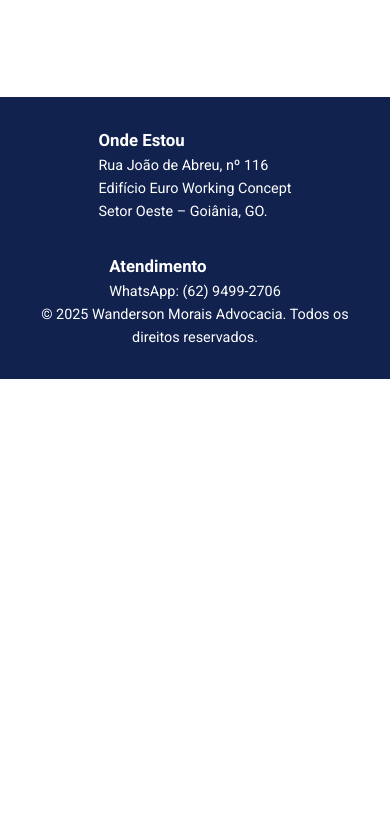
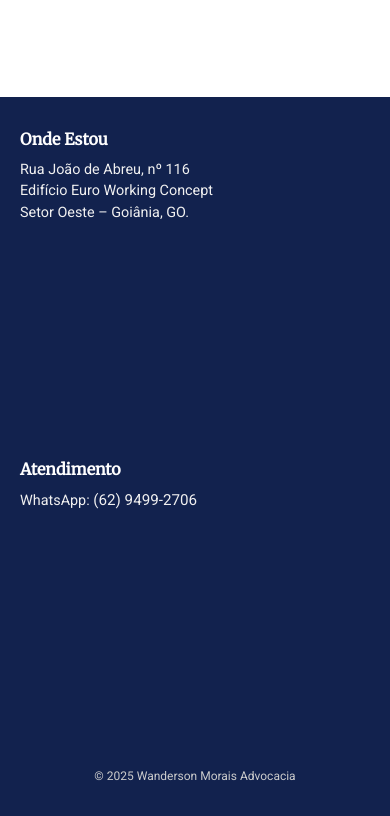
Before and after one commit to ClovisJunioG/Advocacia, a plain HTML site: page index.html in a window 390 px wide. Shown: the part 2473-3289 px from the top of the page. Before the commit the page ends 2852 px from the top, so only its background shows below. Drawn offline with Linux system fonts and the light colour scheme.

Commit message:
Update index.html

```diff
--- a/index.html
+++ b/index.html
@@ -18,6 +18,67 @@
       color: #12224E;
       line-height: 1.6;
       transition: background-color 0.3s, color 0.3s;
+ .footer-content {
+    display: flex;
+    justify-content: space-between;
+    flex-wrap: wrap;
+    gap: 30px;
+    max-width: 1200px;
+    margin: 0 auto 20px;
+    text-align: left;
+  }
+
+  .footer-column {
+    flex: 1 1 300px;
+    color: #f0f0f0;
+  }
+
+  .footer-column h3 {
+    font-size: 1.1rem;
+    margin-bottom: 10px;
+    font-family: 'Merriweather', serif;
+    color: white;
+  }
+
+  .footer-column p,
+  .footer-column a {
+    font-size: 0.95rem;
+    color: #f0f0f0;
+    line-height: 1.5;
+  }
+
+  .footer-bottom {
+    text-align: center;
+    font-size: 0.85rem;
+    color: #ccc;
+    margin-top: 10px;
+  }
+
+  @media (max-width: 720px) {
+    .footer-content {
+      flex-direction: column;
+      text-align: center;
+      align-items: center;
+    }
+
+    .footer-column {
+      width: 100%;
+      max-width: 400px;
+    }
+
+    .footer-column h3 {
+      font-size: 1rem;
+      margin-bottom: 6px;
+    }
+
+    .footer-column p {
+      font-size: 0.9rem;
+    }
+
+    .footer-bottom {
+      font-size: 0.75rem;
+    }
+  }
 .footer-content {
   display: flex;
   justify-content: space-around;
@@ -456,7 +517,7 @@
     </div>
   </div>
   <div class="footer-bottom">
-    &copy; 2025 Wanderson Morais Advocacia. Todos os direitos reservados.
+    &copy; 2025 Wanderson Morais Advocacia
   </div>
 </footer>
 
```
